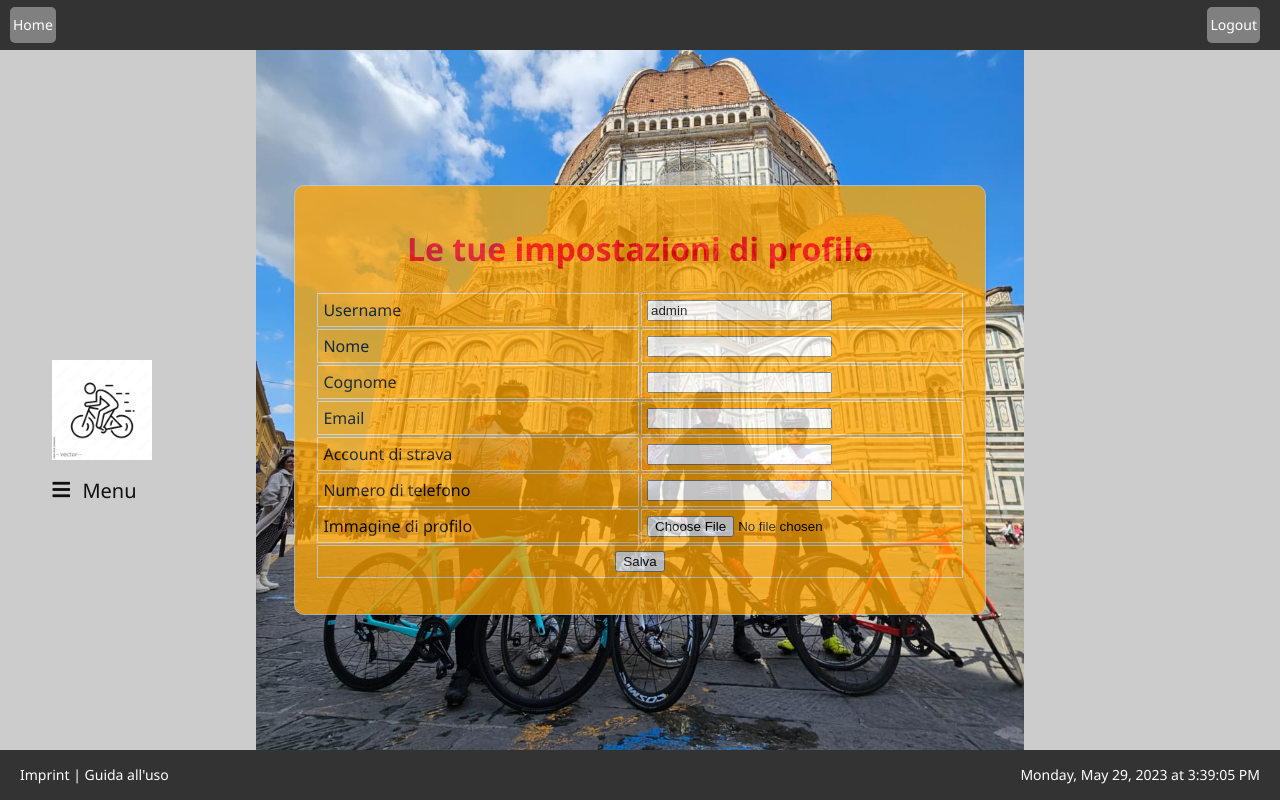
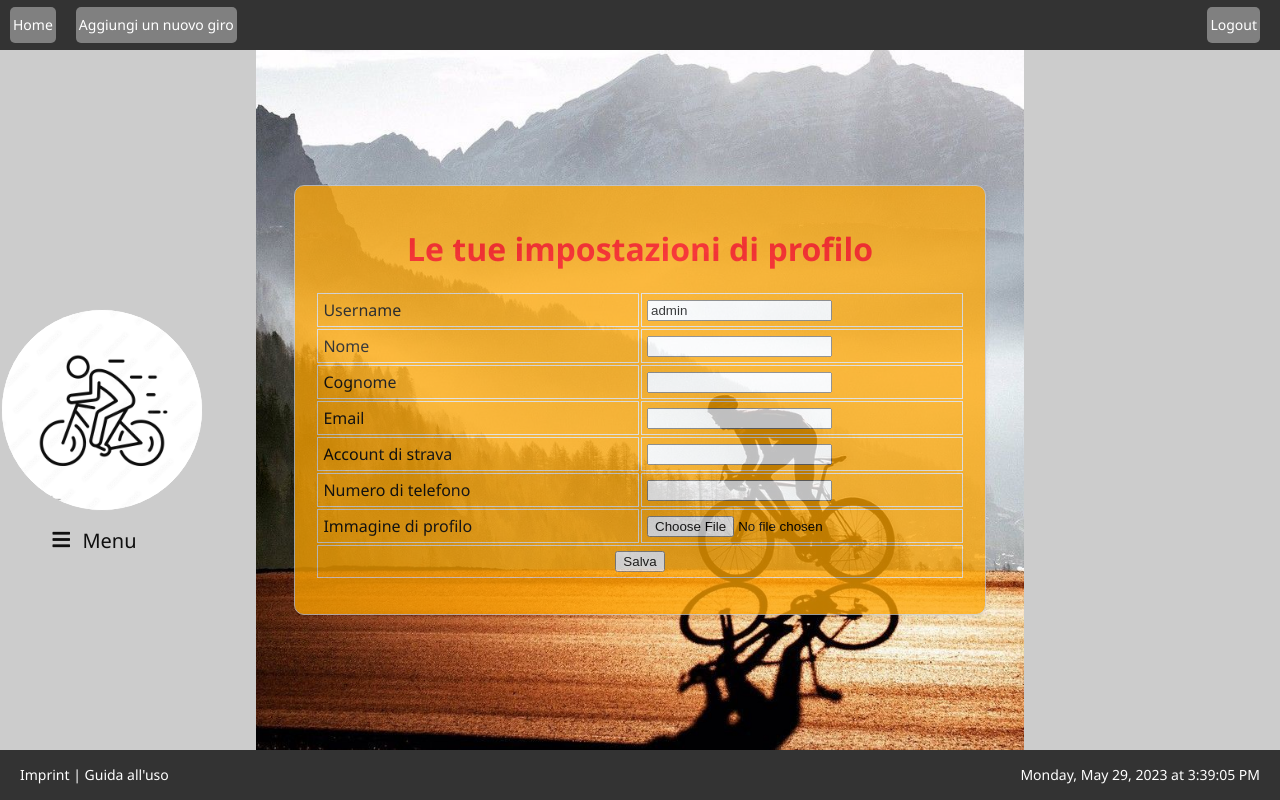
Before and after one commit to bhuvansingla/flask-login, a Flask app: page /user_profile in a window 1280 px wide. Run offline with Flask 3, Linux system fonts and the light colour scheme; a user stored in the database is signed in.

Commit message:
review_with_diego_live (#91)

```diff
--- a/forms.py
+++ b/forms.py
@@ -45,7 +45,7 @@ class NewTripForm(FlaskForm):
     team = SelectField('Team', choices=[],coerce=int)
     elevation = FloatField('Dislivello [m]',validators=[DataRequired()])
     prestige = RadioField("Scegli un'opzione", choices=CHOICES, validators=[DataRequired()])
-    n_of_partecipants = IntegerField('Numero di partecipanti', validators=[DataRequired(),NumberRange(min=1)])
+    n_of_partecipants = IntegerField('Numero di partecipanti del team (te incluso)', validators=[DataRequired(),NumberRange(min=1)])
     description = TextAreaField('Descrizione')
     is_approved = BooleanField("Approva")
     n_of_placements = IntegerField('Numero di piazzamenti',default=0)
--- a/static/styles_page.css
+++ b/static/styles_page.css
@@ -3,7 +3,8 @@
     color: rgb(15, 15, 15);
     font-size: 20px;
     left: -50px;
-    bottom: -90px;
+    bottom: -140px;
+    cursor: pointer;
 }
 
 
@@ -12,7 +13,7 @@
     color: rgb(15, 15, 15);
     font-size: 20px;
     left: -20px;
-    bottom: -90px;
+    bottom: -140px;
 }
 
 .popup-btn-container {
@@ -27,7 +28,7 @@
 .popup {
     position: absolute;
     display: none;
-    top: calc(70% + 20px);
+    top: calc(70% + 80px);
     left: 40%;
     transform: translate(-50%, -50%);
     background-color: #fff;
@@ -36,14 +37,14 @@
 
 .popup-btn {
     position: absolute;
-    width: 100px;
-    height: 100px;
+    width: 200px;
+    height: 200px;
     top: 30%;
     left: 50%;
     transform: translate(-50%, -50%);
     background-color: #fff;
     border: 1px solid #ccc;
-    cursor: pointer;
+    border-radius: 50%;
 }
 
 .popup-btn img {
@@ -123,7 +124,7 @@
 .main {
     width: 60%;
     height: calc(100% - 100px);
-    background-image: url('../images/background_picture.jpg');
+    background-image: url('../images/wallpaper_user_home.jpg');
     background-size: cover;
     background-position: center;
     left: 20%;
@@ -189,6 +190,7 @@
     /* Hide overflowing content */
     text-overflow: ellipsis;
     /* Add ellipsis (...) to indicate truncated text */
+
 }
 
 
@@ -199,10 +201,15 @@
 .prestige-label-container {
     display: flex;
     flex-wrap: wrap;
+    word-wrap: break-word;
+    word-break: break-all;
+    overflow: auto;
+
 }
 
 .prestige-label {
     max-width: 100%;
+
 }
 
 /* Set up the left sidebar */
--- a/templates/base.html
+++ b/templates/base.html
@@ -8,9 +8,9 @@
 
 
     {% if title %}
-    <title>{{ title }} - app</title>
+    <title>{{ title }}</title>
     {% else %}
-    <title>Benvenuto nell'app</title>
+    <title>Benvenuto su TeamUp</title>
     {% endif %}
 </head>
 
@@ -33,6 +33,8 @@
             {% for team in auth_user_teams %}
             <a class="home-button" href="{{ url_for('team_home', team_id=team.id) }}">{{ team.name }}</a>
             {% endfor %}
+            <a class="home-button" href="{{url_for('new_trip',user_id=current_user.id)}}">Aggiungi un nuovo
+                giro</a>
         </div>
 
 
--- a/templates/landing_page.html
+++ b/templates/landing_page.html
@@ -3,7 +3,7 @@
 {% block content %}
 <center>
     <div class="container mt-5" style="margin-top: 200px;">
-        <h1 style="color:red">Benvenuto nella team app!</h1>
+        <h1 style="color:red">Benvenuto su TeamUp!</h1>
         <h2 style="color:red">
             Effettua il
             <a href="{{ url_for('login') }}">Login</a> o
--- a/templates/trips_overview.html
+++ b/templates/trips_overview.html
@@ -85,7 +85,7 @@
     </div>
     <script>
         var popup = document.querySelector(".popup");
-        var popupBtn = document.querySelector(".popup-btn");
+        var popupBtn = document.querySelector(".menu-symbol");
         popupBtn.addEventListener("click", function () {
             if (popup.style.display === "block") {
                 popup.style.display = "none";
--- a/templates/user_profile.html
+++ b/templates/user_profile.html
@@ -32,7 +32,7 @@
         </div>
         <script>
             var popup = document.querySelector(".popup");
-            var popupBtn = document.querySelector(".popup-btn");
+            var popupBtn = document.querySelector(".menu-symbol");
             popupBtn.addEventListener("click", function () {
                 if (popup.style.display === "block") {
                     popup.style.display = "none";
```
Also changed, not shown: templates/new_trip.html (+14 -5 lines), templates/user_home.html (+7 -3 lines), images/Team la bomba logo DEFINITIVO_230417_212106.jpg, images/wallpaper_user_home.jpg (added).
